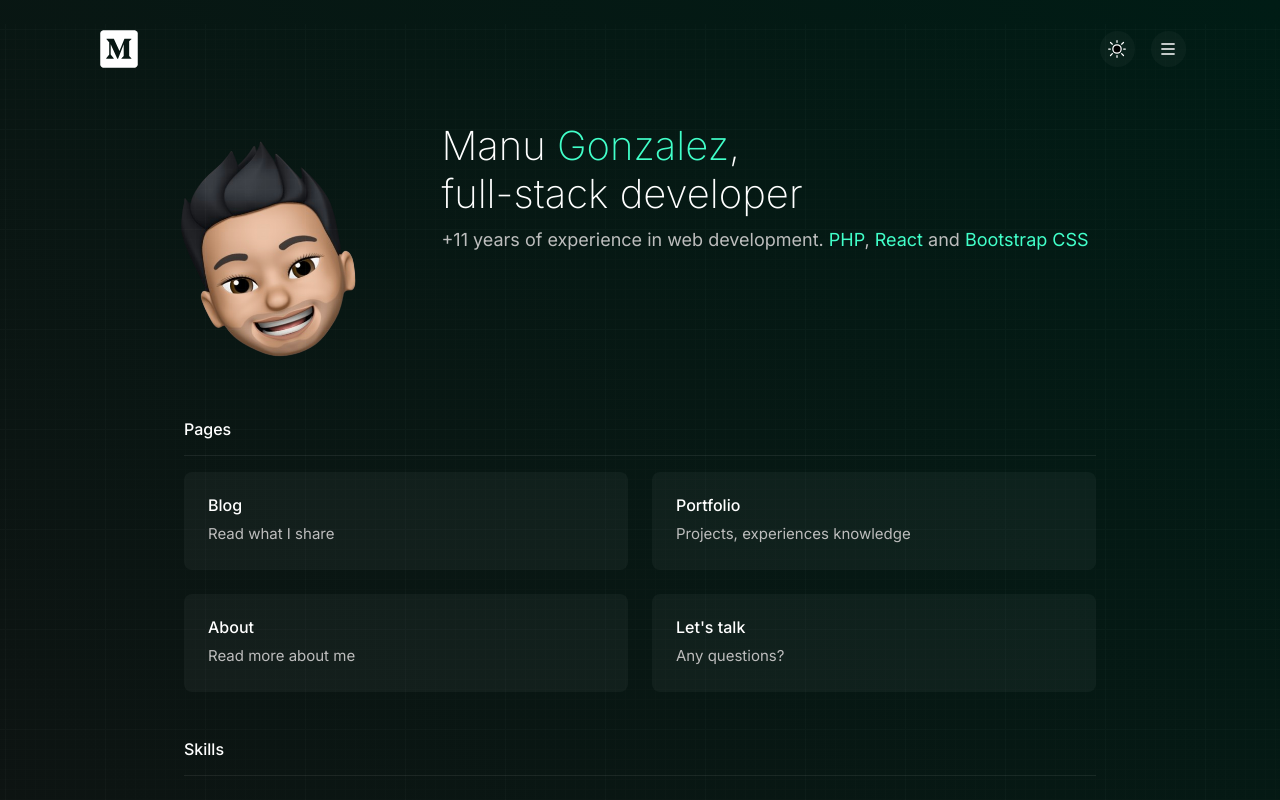
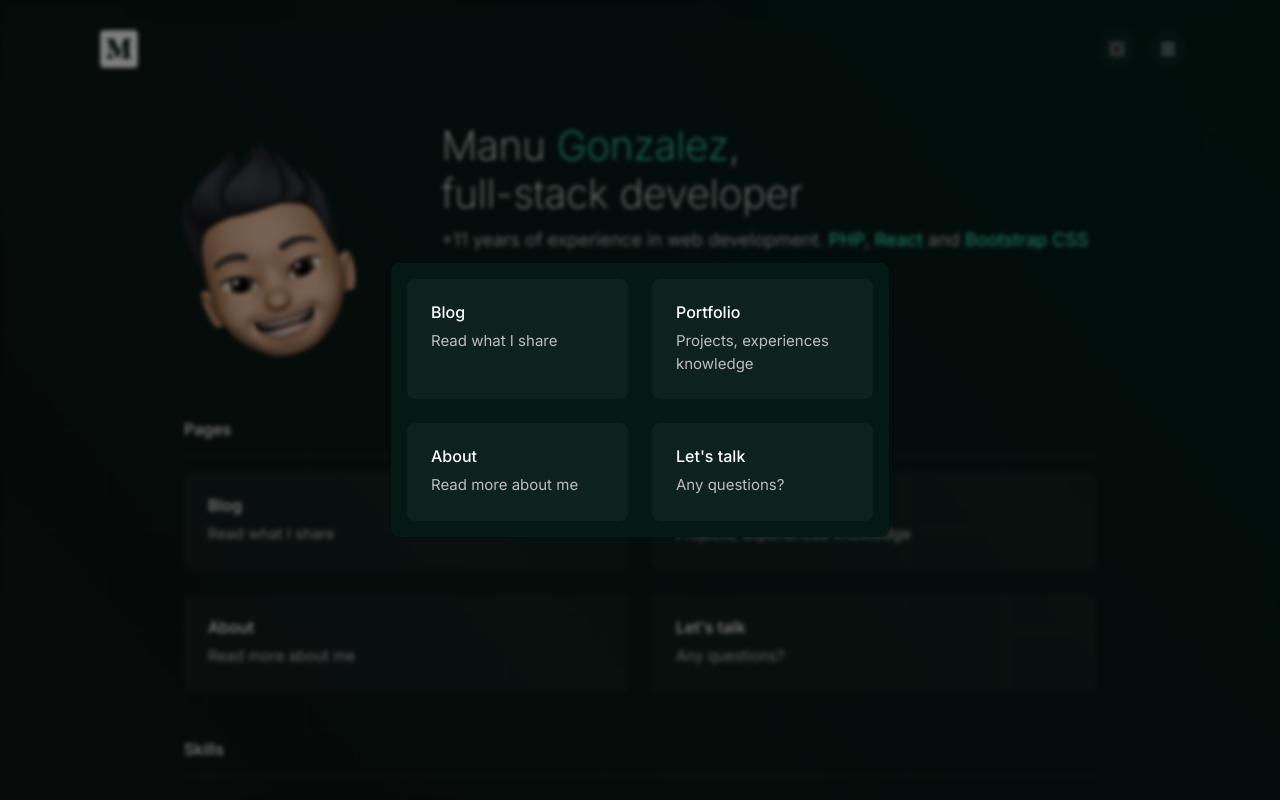
Before and after one commit to manuelson/project-manugonzalez, a React (Vite) app: page / in a window 1280 px wide. Both pictures are taken after a click on the link 1168 px from the left and 49 px from the top of the page. Shown: the top 800 px of the page. Built offline with nearby package versions, Linux system fonts and the light colour scheme.

Commit message:
Burger menu

```diff
--- /dev/null
+++ b/src/components/BurgerMenu/Index.jsx
@@ -0,0 +1,69 @@
+import { useState } from 'react';
+import Button from 'react-bootstrap/Button';
+import Modal from 'react-bootstrap/Modal';
+import {Link} from "react-router-dom";
+
+export function BurgerMenu() {
+    const [show, setShow] = useState(false);
+
+    const handleClose = () => setShow(false);
+    const handleShow = () => setShow(true);
+
+    return (
+        <>
+            <a
+                onClick={handleShow}
+                className="rounded-circle button-menu d-flex justify-content-center align-items-center align-content-center">
+                <svg
+                    className="icon-menu"
+                    viewBox="0 0 24 24"
+                    xmlns="http://www.w3.org/2000/svg"
+                >
+                    <path d="M4 6H20M4 12H20M4 18H20" strokeWidth="2"/>
+                </svg>
+            </a>
+
+
+            <Modal
+                show={show}
+                onHide={handleClose}
+                className="popup d-flex justify-content-center align-items-center"
+            >
+                <div className="bgMenu px-3 py-3 rounded-3">
+                    <div className="d-md-flex nav-cards gap-4 ">
+                        <Link
+                            className="p-4 rounded-3 animate__animated  animate__fadeInUp"
+                            to={`/blog`}>
+                            <h3 className="h6">Blog</h3>
+                            <p className="">Read what I share</p>
+                        </Link>
+                        <Link
+                            className="p-4 rounded-3 animate__animated  animate__fadeInUp card-delay-1"
+                            to={`/portfolio`}>
+                            <h3 className="h6">Portfolio</h3>
+                            <p>
+                                Projects, experiences knowledge
+                            </p>
+                        </Link>
+                    </div>
+                    <div className="d-md-flex nav-cards gap-4 mt-4">
+                        <Link
+                            className="p-4 rounded-3 animate__animated  animate__fadeInUp card-delay-2"
+                            to={`/about`}>
+                            <h3 className="h6">About</h3>
+                            <p className="">Read more about me</p>
+                        </Link>
+                        <Link
+                            className="p-4 rounded-3 animate__animated  animate__fadeInUp card-delay-3"
+                            to={`/portfolio`}>
+                            <h3 className="h6">Let's talk</h3>
+                            <p>
+                                Any questions?
+                            </p>
+                        </Link>
+                    </div>
+                </div>
+            </Modal>
+        </>
+    );
+}
--- a/src/components/NavBar/Index.jsx
+++ b/src/components/NavBar/Index.jsx
@@ -1,5 +1,6 @@
 import {LightModeToggle} from "../Toggle/Index.jsx";
 import {Link} from "react-router-dom";
+import {BurgerMenu} from "../BurgerMenu/Index.jsx";
 
 export function NavBar() {
 
@@ -18,15 +19,7 @@ export function NavBar() {
             </Link>
             <div className="d-flex gap-3 align-items-center">
                 <LightModeToggle></LightModeToggle>
-                <a className="rounded-circle button-menu d-flex justify-content-center align-items-center align-content-center">
-                    <svg
-                        className="icon-menu"
-                        viewBox="0 0 24 24"
-                        xmlns="http://www.w3.org/2000/svg"
-                    >
-                        <path d="M4 6H20M4 12H20M4 18H20" strokeWidth="2"/>
-                    </svg>
-                </a>
+                <BurgerMenu></BurgerMenu>
             </div>
         </header>
     )
--- a/src/index.css
+++ b/src/index.css
@@ -213,8 +213,19 @@ div.nav-cards {
     grid-template-columns: repeat(3,minmax(0,1fr));
 }
 
+.popup {
+    backdrop-filter: blur(2px);
+}
+
+.popup .modal-content {
+    background: none;
+}
+
+.bgMenu {
+    background-color: rgb(5 25 20/1);
+}
+
 @media (max-width: 575.98px) {
-
     .skills {
         row-gap: .5rem;
         column-gap: .5rem;
```
Also changed, not shown: src/components/NavBar/NavBar.css (deleted, +0 -39 lines).
